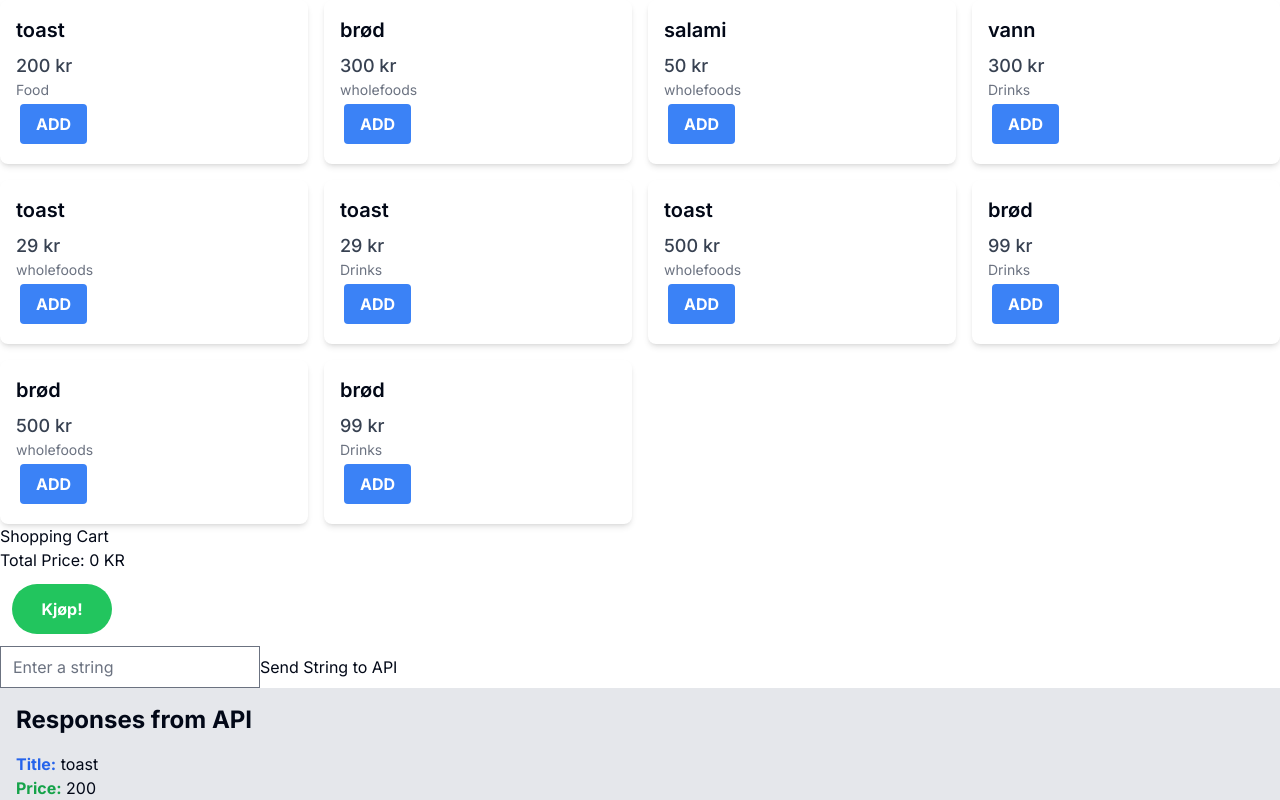
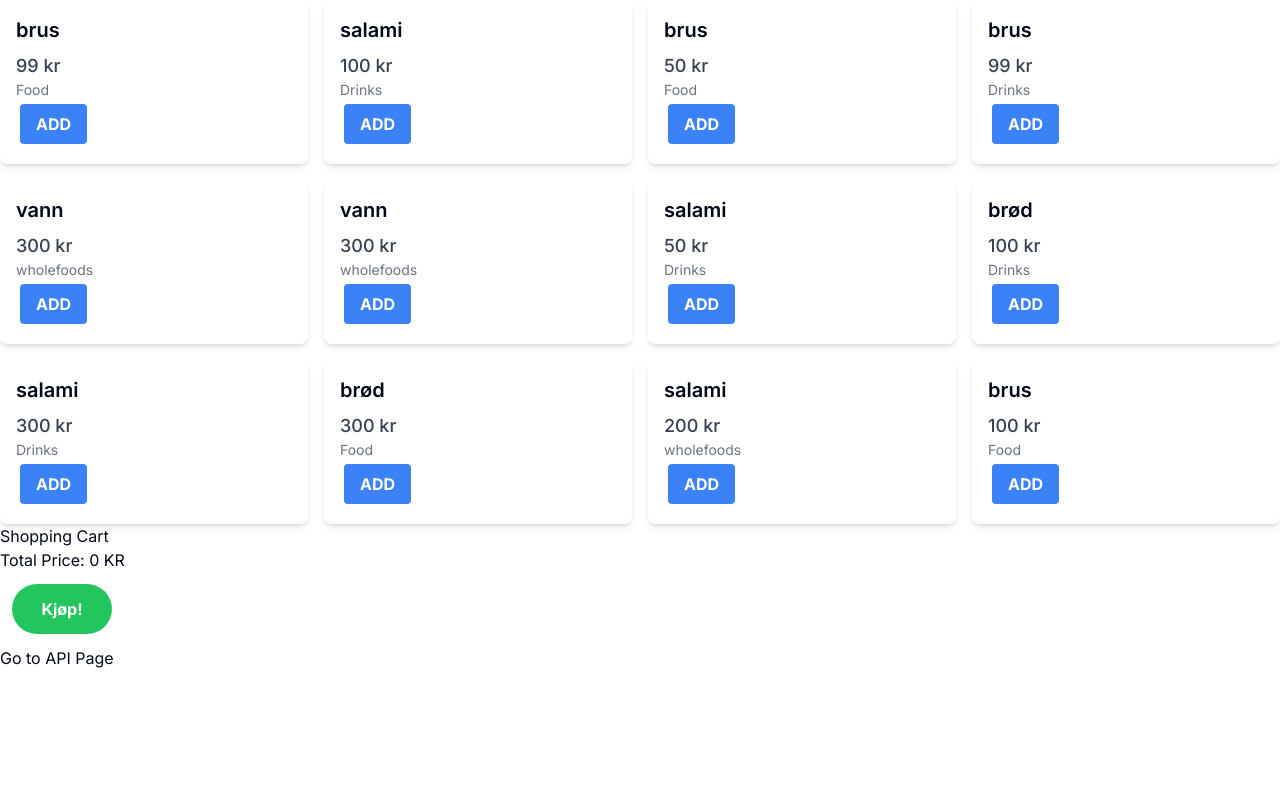
Before and after one commit to Bongotruls/webapp, a Next.js app: page / in a window 1280 px wide. Shown: the top 800 px of the page. Built offline with nearby package versions, Linux system fonts and the light colour scheme.

Commit message:
string til api og link
string on link

```diff
--- /dev/null
+++ b/src/app/apii/pages/apiPage.tsx
@@ -0,0 +1,102 @@
+"use client"
+import { productFactory } from '@/components/products';
+import type { Product } from '@/components/types/types';
+import React, { useState, useEffect } from "react";
+
+
+
+
+
+
+export default function Home() {
+  const [products, setProducts] = useState<Product[]>([]);
+
+     useEffect(() => {
+    fetch('/apii/responses')
+      .then((response) => response.json())
+  }, []);
+
+
+
+
+  useEffect(() => {
+    const generatedProducts = productFactory(12);
+    setProducts(generatedProducts);
+  }, []);
+
+
+  useEffect(() => {
+   const getResponses =async () => {
+    const response = await fetch('/apii/responses',{
+      method: 'GET'
+    })
+    const result =(await response.json()) as { data: Product[] }
+    setProducts(result.data)
+   }
+    getResponses()
+
+  }, []);
+
+
+
+  const [stringData, setStringData] = useState('');
+  const [responseMessage, setResponseMessage] = useState('');
+
+
+  const sendStringToAPI = () => {
+    fetch('/apii/posting', {
+      method: 'POST',
+      headers: {
+        'Content-Type': 'application/json',
+      },
+      body: JSON.stringify({ data: stringData }),
+    })
+      .then((response) => {
+        if (response.status === 200) {
+          setResponseMessage('String data added to the API');
+        } else {
+          setResponseMessage('Failed to send string data to the API');
+        }
+      })
+      .catch((error) => {
+        console.error('Error sending string data to the API:', error);
+      });
+  };
+
+
+
+
+
+
+
+
+
+
+  return (
+    <>
+      <div>
+      <input
+        type="text"
+        value={stringData}
+        onChange={(e) => setStringData(e.target.value)}
+        placeholder="Enter a string"
+      />
+      <button onClick={sendStringToAPI}>Send String to API</button>
+      <p>{responseMessage}</p>
+    </div>
+<div className="bg-gray-200 p-4">
+  <h1 className="text-2xl font-bold mb-4">Responses from API</h1>
+  <ul>
+    {products.map((product, index) => (
+      <li key={index} className="mb-4">
+        <strong className="text-blue-600">Title:</strong> {product.title}<br />
+        <strong className="text-green-600">Price:</strong> {product.price}<br />
+        <strong className="text-purple-600">Category:</strong> {product.category}<br />
+      </li>
+    ))}
+  </ul>
+</div>
+
+    </>
+  )
+};
--- a/src/app/apii/posting/post.ts
+++ /dev/null
@@ -1,15 +0,0 @@
-import { NextApiRequest, NextApiResponse } from 'next';
-
-export default async function postStringHandler(req: NextApiRequest, res: NextApiResponse) {
-  if (req.method === 'POST') {
-    const { data } = req.body;
-
-    if (typeof data === 'string') {
-
-
-      res.status(201).json({ success: true, message: 'String data added to the API' });
-    } else {
-      res.status(400).json({ success: false, message: 'Invalid data format' });
-    }
-  }
-}
--- /dev/null
+++ b/src/app/apii/posting/route.ts
@@ -0,0 +1,12 @@
+import type { NextRequest } from "next/server";
+import { NextResponse } from "next/server";
+
+
+export async function POST(req: NextRequest) {
+
+    const data = await req.json() as { data: String };
+    console.log(data)
+
+    return NextResponse.json(data.data , {status: 200})
+
+}
--- a/src/app/page.tsx
+++ b/src/app/page.tsx
@@ -5,6 +5,7 @@ import React, { useState, useEffect } from "react";
 import Cart from '@/components/Cart';
 import ProductList from '@/components/ProductList';
 import { useCart } from '@/components/useCart';
+import Link from 'next/link';
 
 
 
@@ -13,11 +14,6 @@ import { useCart } from '@/components/useCart';
 
 export default function Home() {
   const [products, setProducts] = useState<Product[]>([]);
-
-     useEffect(() => {
-    fetch('/apii/responses')
-      .then((response) => response.json())
-  }, []);
 
 
 
@@ -28,42 +24,7 @@ export default function Home() {
   }, []);
 
 
-  useEffect(() => {
-   const getResponses =async () => {
-    const response = await fetch('/apii/responses',{
-      method: 'GET'
-    })
-    const result =(await response.json()) as { data: Product[] }
-    setProducts(result.data)
-   }
-    getResponses()
 
-  }, []);
-
-
-  //KODE FUNGERE IKKE
-  const [stringData, setStringData] = useState('');
-  const [responseMessage, setResponseMessage] = useState('');
-
-  const sendStringToAPI = () => {
-    fetch('/app/apii/posting', {
-      method: 'POST',
-      headers: {
-        'Content-Type': 'application/json',
-      },
-      body: JSON.stringify({ data: stringData }),
-    })
-      .then((response) => {
-        if (response.status === 201) {
-          setResponseMessage('String data added to the API');
-        } else {
-          setResponseMessage('Failed to send string data to the API');
-        }
-      })
-      .catch((error) => {
-        console.error('Error sending string data to the API:', error);
-      });
-  };
 
 
 
@@ -93,28 +54,12 @@ export default function Home() {
         handlePurchase={handlePurchase} setCart={function (newCart: CartItem[]): void {
           throw new Error('Function not implemented.');
         } }      />
-      <div>
-      <input
-        type="text"
-        value={stringData}
-        onChange={(e) => setStringData(e.target.value)}
-        placeholder="Enter a string"
-      />
-      <button onClick={sendStringToAPI}>Send String to API</button>
-      <p>{responseMessage}</p>
+
+    <div>
+    <Link href="http://localhost:3000/apii/pages">Go to API Page</Link>
     </div>
-<div className="bg-gray-200 p-4">
-  <h1 className="text-2xl font-bold mb-4">Responses from API</h1>
-  <ul>
-    {products.map((product, index) => (
-      <li key={index} className="mb-4">
-        <strong className="text-blue-600">Title:</strong> {product.title}<br />
-        <strong className="text-green-600">Price:</strong> {product.price}<br />
-        <strong className="text-purple-600">Category:</strong> {product.category}<br />
-      </li>
-    ))}
-  </ul>
-</div>
+
+
 
     </>
   )
```
